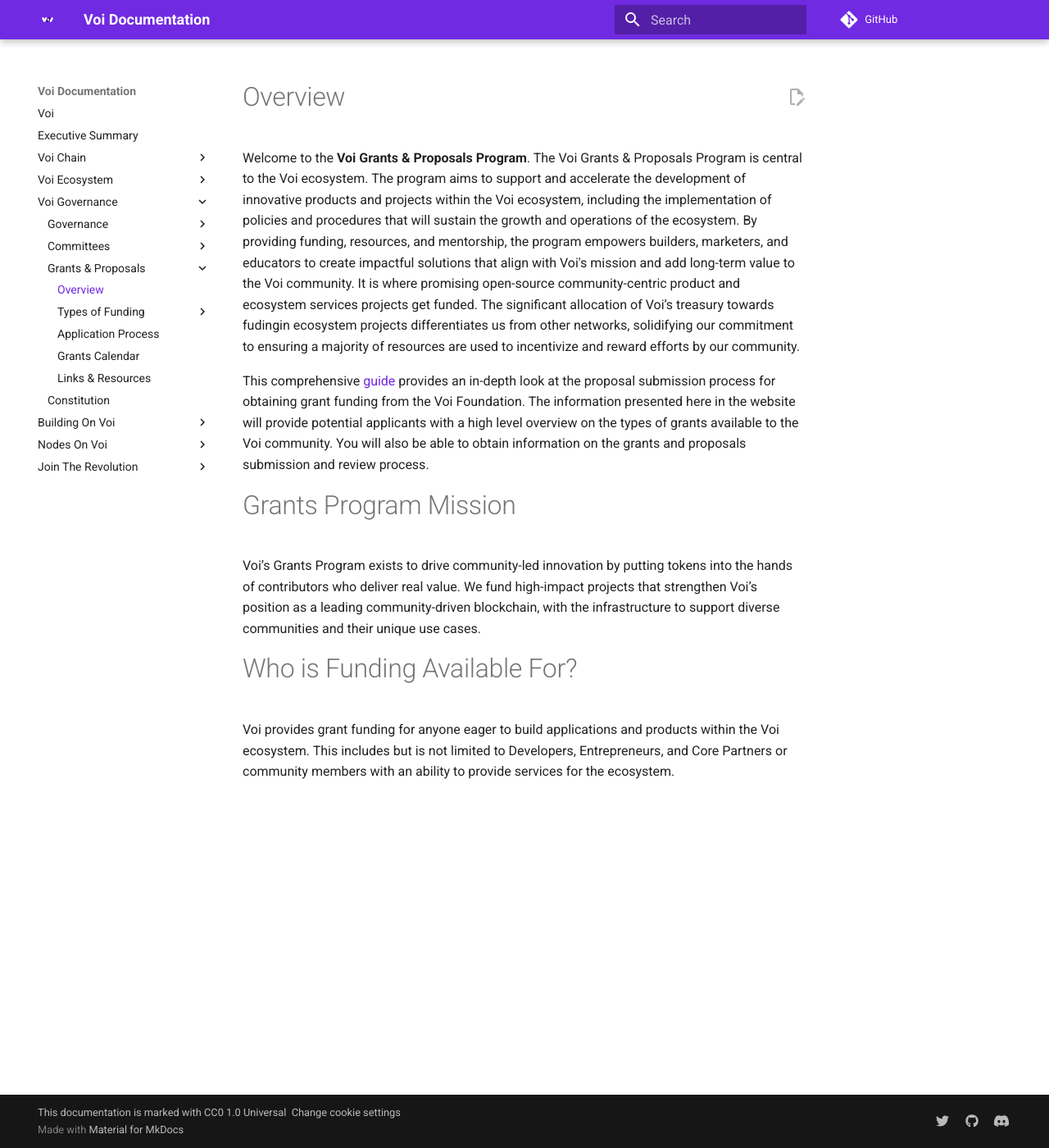
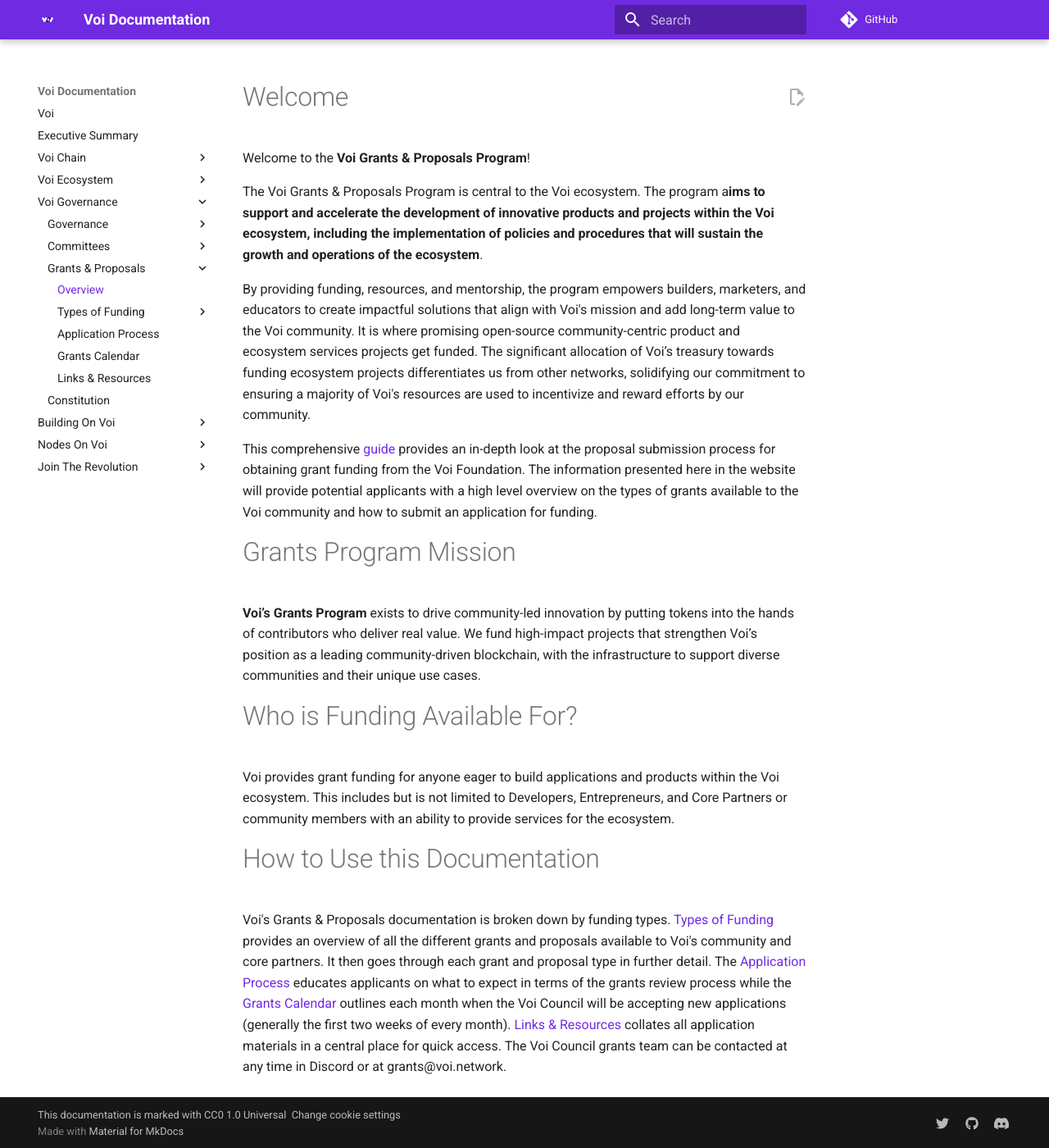
Before and after one commit to VoiNetwork/learn-more, an MkDocs documentation site: the page built from docs/governance/submitting-proposals.md, in a window 1280 px wide and 1400 px high. Shown: the whole window at 82% size. Built offline with MkDocs 1.6.1 and Material for MkDocs 9.7.7, drawn with Linux system fonts in a browser that asks for light colours; plug-ins that fetch from the network failed and are left out; comment, search, counter and statistics services are not loaded.

Commit message:
Update submitting-proposals.md

```diff
--- a/docs/governance/submitting-proposals.md
+++ b/docs/governance/submitting-proposals.md
@@ -1,14 +1,22 @@
-# Overview
+# Welcome
 
-Welcome to the **Voi Grants & Proposals Program**. The Voi Grants & Proposals Program is central to the Voi ecosystem. The program aims to support and accelerate the development of innovative products and projects within the Voi ecosystem, including the implementation of policies and procedures that will sustain the growth and operations of the ecosystem. By providing funding, resources, and mentorship, the program empowers builders, marketers, and educators to create impactful solutions that align with Voi's mission and add long-term value to the Voi community. It is where promising open-source community-centric product and ecosystem services projects get funded. The significant allocation of Voi’s treasury towards fudingin ecosystem projects  differentiates us from other networks, solidifying our commitment to ensuring a majority of resources are used to incentivize and reward efforts by our community.
+Welcome to the **Voi Grants & Proposals Program**!
 
-This comprehensive [guide](https://docs.google.com/document/d/1rgZcpBtZY0rwq3W6-omnRjIGg54T8G3w1xjA_2usg84/edit) provides an in-depth look at the proposal submission process for obtaining grant funding from the Voi Foundation. The information presented here in the website will provide potential applicants with a high level overview on the types of grants available to the Voi community. You will also be able to obtain information on the grants and proposals submission and review process.
+The Voi Grants & Proposals Program is central to the Voi ecosystem. The program a**ims to support and accelerate the development of innovative products and projects within the Voi ecosystem, including the implementation of policies and procedures that will sustain the growth and operations of the ecosystem**.
+
+By providing funding, resources, and mentorship, the program empowers builders, marketers, and educators to create impactful solutions that align with Voi's mission and add long-term value to the Voi community. It is where promising open-source community-centric product and ecosystem services projects get funded. The significant allocation of Voi’s treasury towards funding ecosystem projects  differentiates us from other networks, solidifying our commitment to ensuring a majority of Voi's resources are used to incentivize and reward efforts by our community.
+
+This comprehensive [guide](https://docs.google.com/document/d/1rgZcpBtZY0rwq3W6-omnRjIGg54T8G3w1xjA_2usg84/edit) provides an in-depth look at the proposal submission process for obtaining grant funding from the Voi Foundation. The information presented here in the website will provide potential applicants with a high level overview on the types of grants available to the Voi community and how to submit an application for funding.
 
 # Grants Program Mission
 
-Voi’s Grants Program exists to drive community-led innovation by putting tokens into the hands of contributors who deliver real value. We fund high-impact projects that strengthen Voi’s position as a leading community-driven blockchain, with the infrastructure to support diverse communities and their unique use cases.
+**Voi’s Grants Program** exists to drive community-led innovation by putting tokens into the hands of contributors who deliver real value. We fund high-impact projects that strengthen Voi’s position as a leading community-driven blockchain, with the infrastructure to support diverse communities and their unique use cases.
 
 
 # Who is Funding Available For?
 
 Voi provides grant funding for anyone eager to build applications and products within the Voi ecosystem. This includes but is not limited to Developers, Entrepreneurs, and Core Partners or community members with an ability to provide services for the ecosystem.
+
+# How to Use this Documentation
+
+Voi's Grants & Proposals documentation is broken down by funding types. [Types of Funding](https://docs.voi.network/governance/proposals/types-of-grants/) provides an overview of all the different grants and proposals available to Voi's community and core partners. It then goes through each grant and proposal type in further detail. The [Application Process](https://docs.voi.network/governance/proposals/application-process/) educates applicants on what to expect in terms of the grants review process while the [Grants Calendar](https://docs.voi.network/governance/proposals/grants-calendar/) outlines each month when the Voi Council will be accepting new applications (generally the first two weeks of every month). [Links & Resources](https://docs.voi.network/governance/proposals/links-and-resources/) collates all application materials in a central place for quick access. The Voi Council grants team can be contacted at any time in Discord or at grants@voi.network.
```
